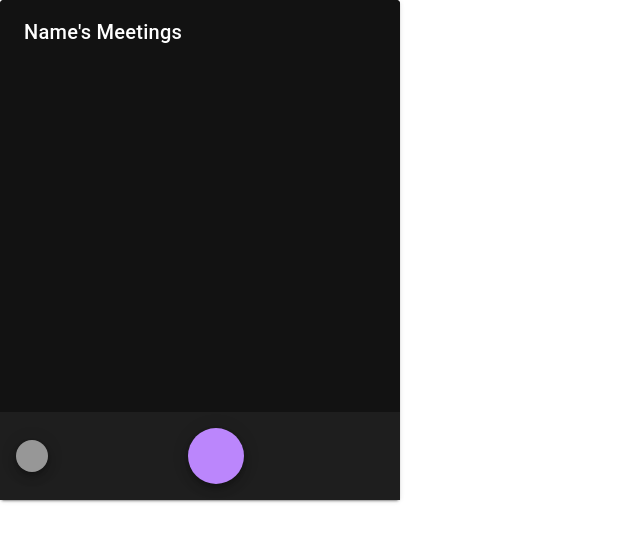
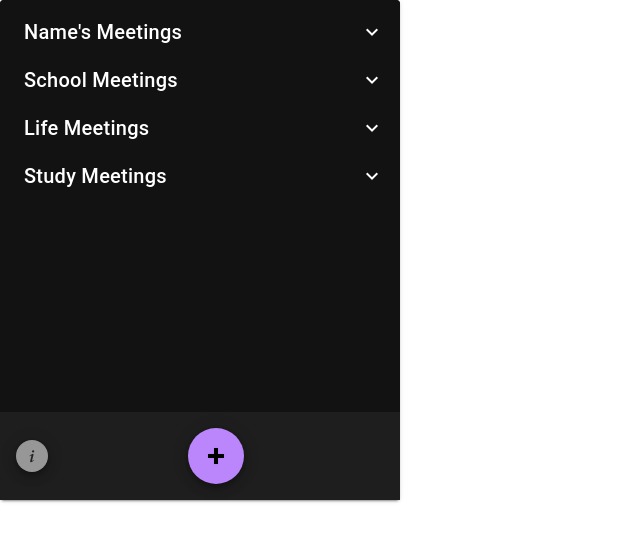
Before and after one commit to PhoebeK99/A-ZoomManager, a Vue app: page / in a window 1280 px wide. Shown: the top 542 px of the page, without its empty margins (0-640 px from the left). Built offline with nearby package versions, Linux system fonts and the light colour scheme.

Commit message:
Fixed icons

```diff
--- a/package.json
+++ b/package.json
@@ -7,14 +7,15 @@
     "build": "vue-cli-service build"
   },
   "dependencies": {
-    "@mdi/font": "^5.9.55",
     "core-js": "^3.6.5",
     "vue": "^2.6.11",
     "vuetify": "^2.4.0"
   },
   "devDependencies": {
+    "@mdi/font": "^5.9.55",
     "@vue/cli-plugin-babel": "~4.5.0",
     "@vue/cli-service": "~4.5.0",
+    "css-loader": "^5.2.0",
     "sass": "^1.32.0",
     "sass-loader": "^10.0.0",
     "vue-cli-plugin-browser-extension": "~0.25.2",
--- a/src/components/Footer.vue
+++ b/src/components/Footer.vue
@@ -19,7 +19,7 @@
               x-small
               dark
             >
-              <v-icon color="secondary">mdi-exclamation-thick</v-icon>
+              <v-icon class="mdi mdi-information-variant" color="secondary"></span></v-icon>
             </v-btn>
 
         <v-speed-dial
@@ -32,15 +32,12 @@
               v-model="fab"
               color="primary"
               dark
+
               fab>
 
-              <v-icon color="black" v-if="fab">
-                mdi-close
-              </v-icon>
+              <v-icon  class="mdi mdi-close-thick" color="black" v-if="fab"></v-icon>
 
-              <v-icon color="black" v-else>
-                mdi-plus
-              </v-icon>
+              <v-icon class="mdi mdi-plus-thick" color="black" v-else></v-icon>
 
             </v-btn>
           </template>
@@ -54,7 +51,7 @@
             rounded
             color="primary"
             @click.stop="categoryDialog = true"
-            >Add Category
+            > <span color="black"> Add Category </span>
           </v-btn>
 
 <!--ADD MEETING BUTTON IN SPEED DIAL -->
@@ -142,7 +139,6 @@
                 ></v-text-field>
               </v-col>
 
-
               <v-col
                 cols="12"
                 sm="6"
@@ -155,7 +151,6 @@
                 ></v-text-field>
               </v-col>
 
-
               <v-col
                 cols="12"
                 sm="6"
@@ -167,7 +162,6 @@
                   required
                 ></v-text-field>
               </v-col>
-
             </v-row>
           </v-container>
         </v-card-text>
@@ -185,14 +179,12 @@
           <v-btn
             color="primary"
             text
-            @click="meetingDialog = false"
           >
             Enter
           </v-btn>
         </v-card-actions>
       </v-card>
     </v-dialog>
-
 
       </v-card-title>
     </v-card>
--- a/src/plugins/vuetify.js
+++ b/src/plugins/vuetify.js
@@ -1,9 +1,12 @@
+import '@mdi/font/css/materialdesignicons.css'
 import Vue from 'vue';
 import Vuetify from 'vuetify/lib/framework';
-
 Vue.use(Vuetify);
 
 export default new Vuetify({
+  icons: {
+    iconfont: 'mdi',
+  },
     theme: {
         themes: {
           light: {
--- a/src/popup/App.vue
+++ b/src/popup/App.vue
@@ -28,6 +28,7 @@
 
         <template v-slot:activator>
 
+
           <v-list-item-title class="ma-2 font-weight-medium title" color="primary" v-text="category.name"></v-list-item-title>
           <v-spacer></v-spacer>
 
@@ -49,7 +50,7 @@
         <v-spacer></v-spacer>
 
         <v-btn icon>
-          <v-icon @click.stop = "edit({meeting,index})" color="primary">mdi-pencil</v-icon>
+          <v-icon @click.stop = "edit({meeting,index})" light>mdi-pencil</v-icon>
         </v-btn>
 
         </v-list-item>
@@ -116,6 +117,31 @@
         meetings: [
           {zoomName: "Math Class", zoomLink: "https://google.com", zoomPass: "183923"},
       ]},
+      {name: "School Meetings",
+        meetings: [
+          {zoomName: "Math Class", zoomLink: "https://google.com", zoomPass: "183923"},
+            {zoomName: "Math Class", zoomLink: "https://google.com", zoomPass: "183923"},
+              {zoomName: "Math Class", zoomLink: "https://google.com", zoomPass: "183923"},
+
+      ]},
+       {name: "Life Meetings",
+        meetings: [
+          {zoomName: "Math Class", zoomLink: "https://google.com", zoomPass: "183923"},
+            {zoomName: "Math Class", zoomLink: "https://google.com", zoomPass: "183923"},
+              {zoomName: "Math Class", zoomLink: "https://google.com", zoomPass: "183923"},
+              {zoomName: "Math Class", zoomLink: "https://google.com", zoomPass: "183923"},
+            {zoomName: "Math Class", zoomLink: "https://google.com", zoomPass: "183923"},
+              {zoomName: "Math Class", zoomLink: "https://google.com", zoomPass: "183923"},
+
+      ]},
+       {name: "Study Meetings",
+        meetings: [
+          {zoomName: "Math Class", zoomLink: "https://google.com", zoomPass: "183923"},
+            {zoomName: "Math Class", zoomLink: "https://google.com", zoomPass: "183923"},
+              {zoomName: "Math Class", zoomLink: "https://google.com", zoomPass: "183923"},
+
+      ]},
+
 
     ]
   },
@@ -126,6 +152,9 @@
 
 
 <style scoped>
+html{
+  background-color:black
+}
 v-list{
   height: 500px;
   overflow-y:auto;
```
Also changed, not shown: 1 other file (tests, documents, lock files or other folders).
